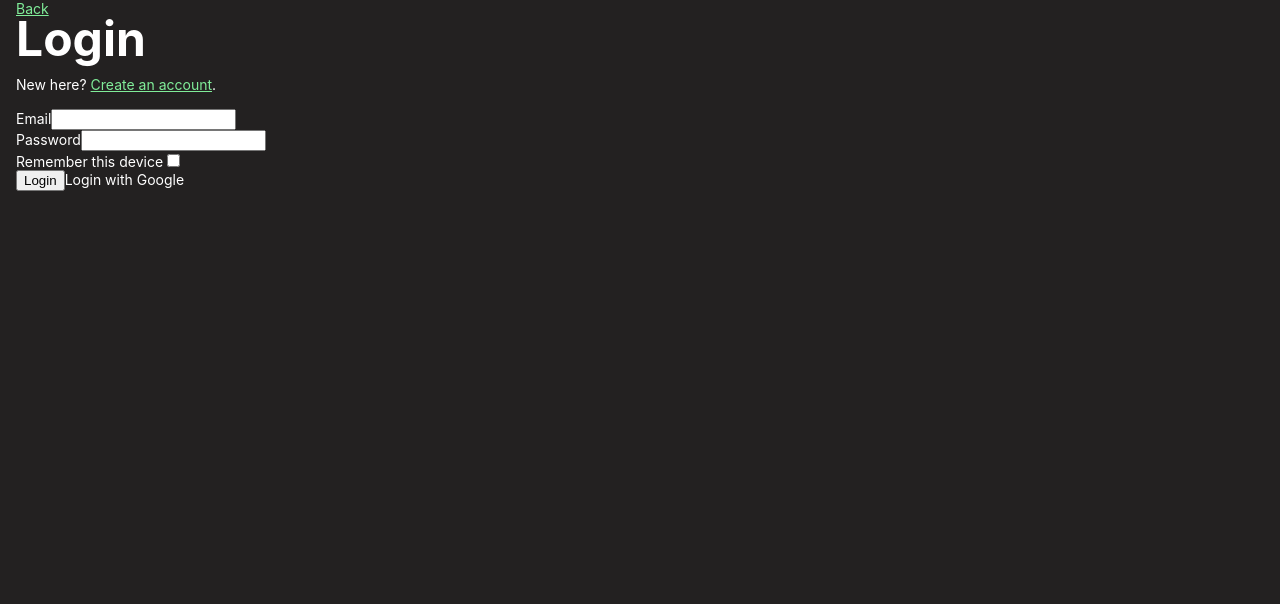
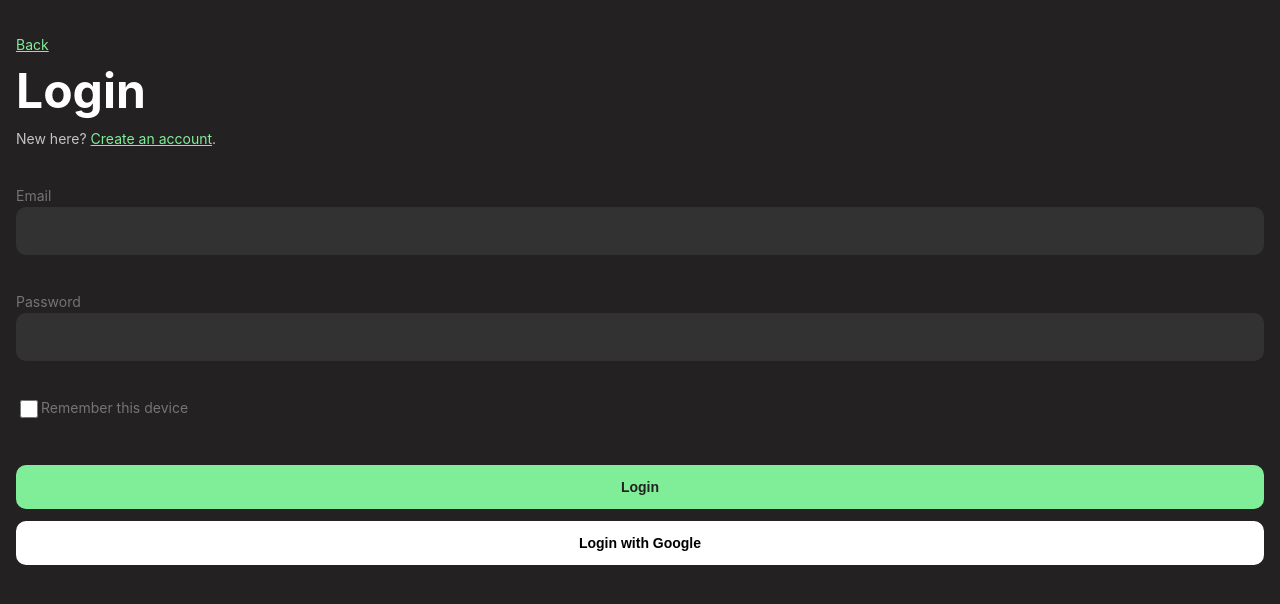
Before and after one commit to GlennCoding/crush-it-web-app, a React app: page /login in a window 1280 px wide. Shown: the top 604 px of the page. Built offline with nearby package versions, Linux system fonts and the light colour scheme.

Commit message:
Added styles login page

```diff
--- a/src/pages/login_page/LoginPage.module.scss
+++ b/src/pages/login_page/LoginPage.module.scss
@@ -5,15 +5,16 @@
     height: 100vh;
     padding-right: 16px;
     padding-left: 16px;
-}
 
     .backButton {
+        display: block;
         margin-top: 3.6rem;
         margin-bottom: 1.6rem;
     }
 
     .heading {
         margin-bottom: 1.6rem;
+    }
 }
 
 .createAccount {
@@ -23,13 +24,20 @@
 
 .loginForm {
     color: $textDark1Color;
+
+    .inputTextWrapper {
+        margin-bottom: 3.6rem;
     }
 
-.formLabel {
+    label {
         font-style: normal;
         font-size: 14px;
         line-height: 22px;
         margin-bottom: 1rem;
+    }
+
+    input {
+        color: white;
     }
 
     .formInputText {
@@ -41,11 +49,7 @@
         border: 0;
     }
 
-.inputTextWrapper {
-    margin-bottom: 3.6rem;
-}
-
-.rememberWrapper {
+    .inputCheckboxWrapper {
         margin-bottom: 3.6rem;
         display: flex;
         flex-direction: row-reverse;
@@ -73,7 +77,7 @@
         margin-bottom: 1.2rem;
     }
 
-.loginWithGoogle {
+    .loginButtonGoogle {
         height: 44px;
         width: 100%;
         background: white;
@@ -85,3 +89,4 @@
         font-size: 14px;
         cursor: pointer;
     }
+}
--- a/src/pages/login_page/LoginPage.tsx
+++ b/src/pages/login_page/LoginPage.tsx
@@ -24,43 +24,58 @@ export default function LoginPage(props: {
             setErrorMessage("Ups, please contact the team");
         }
     };
+
     //New commit
     return (
         <div className={styles.loginPage}>
             <Link className={styles.backButton} to="/landing-page">
                 Back
             </Link>
-      <h1>Login</h1>
-      <p>
+            <h1 className={styles.heading}>Login</h1>
+            <p className={styles.createAccount}>
                 New here? <Link to="/register">Create an account</Link>.
             </p>
-      <form onSubmit={onFormSubmitted} method="post">
+            <form
+                className={styles.loginForm}
+                onSubmit={onFormSubmitted}
+                method="post"
+            >
+                <div className={styles.inputTextWrapper}>
                     <label>Email</label>
                     <input
+                        className={styles.formInputText}
                         required
                         onChange={(e) => setEmail(e.target.value)}
                         value={email}
                         type="email"
                         id="email"
                     />
-        <br />
-
+                </div>
+                <div className={styles.inputTextWrapper}>
                     <label>Password</label>
                     <input
+                        className={styles.formInputText}
                         required
                         onChange={(e) => setPassword(e.target.value)}
                         value={password}
                         type="password"
                         id="password"
                     />
+                </div>
 
-        <div className="rememberWrapper">
+                <div className={styles.inputCheckboxWrapper}>
                     <label>Remember this device</label>
                     <input type="checkbox" id="remember" />
                 </div>
 
-        <input type="submit" value="Login" />
-        <span>Login with Google</span>
+                <input
+                    className={styles.loginButton}
+                    type="submit"
+                    value="Login"
+                />
+                <button className={styles.loginButtonGoogle}>
+                    Login with Google
+                </button>
                 <p style={{ color: "red" }}>{errorMessage}</p>
             </form>
         </div>
```
Lines whose indentation alone changed are shown as unchanged.
